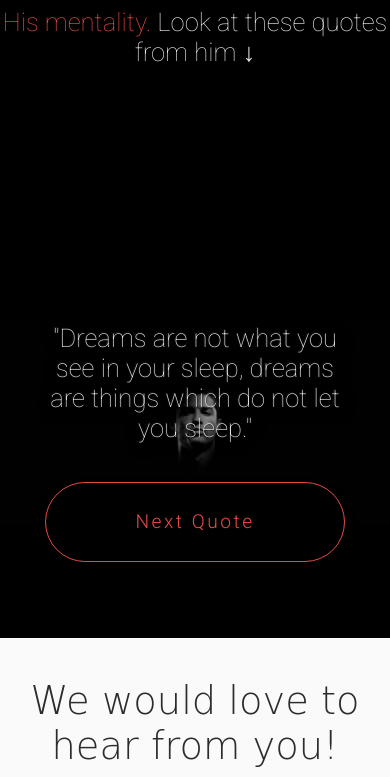
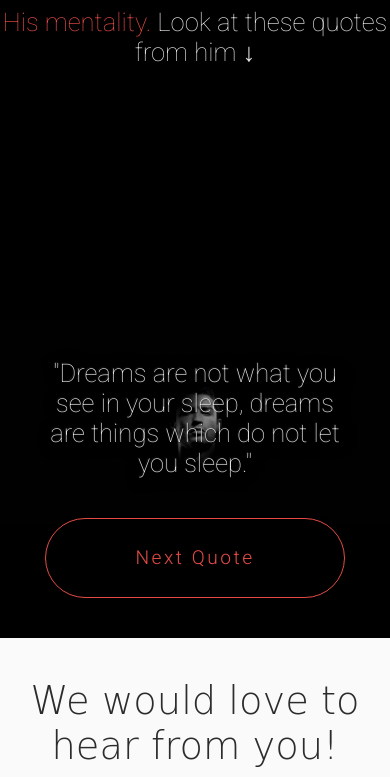
Before and after one commit to luisrrv/Ecommerce-site, a plain HTML site: page public/info.html in a window 390 px wide. Shown: the part 979-1756 px from the top of the page. Drawn offline with Linux system fonts and the light colour scheme; a web font is replaced by a local one.

Commit message:
fixed responsiveness issue with button and text in about section

```diff
--- a/public/css/style.css
+++ b/public/css/style.css
@@ -228,7 +228,7 @@ footer {
 .quotes-section {
   display: flex;
   flex-direction: column;
-  justify-content: center;
+  justify-content: end;
   align-items: center;
   background: url(../assets/bichoface.jpg);
   background-position: center;
@@ -240,8 +240,9 @@ footer {
 .about {
   text-align: center;
   font-weight: 100;
+  max-width: 80%;
   color: #e0e0e0;
-  padding: 10%;
+  padding: 0;
   font-size: 2rem;
   text-shadow: -1px -1px 1px rgba(255, 255, 255, 0.1),
     1px 1px 1px rgba(0, 0, 0, 0.5), 2px 2px 17px rgba(0, 0, 0, 0.89);
@@ -311,6 +312,7 @@ footer {
   transition: all 0.3s ease 0s;
   cursor: pointer;
   outline: none;
+  margin: 40px;
 }
 .quotes-btn:hover {
   box-shadow: 0px 15px 20px rgba(168, 170, 169, 0.4);
```
